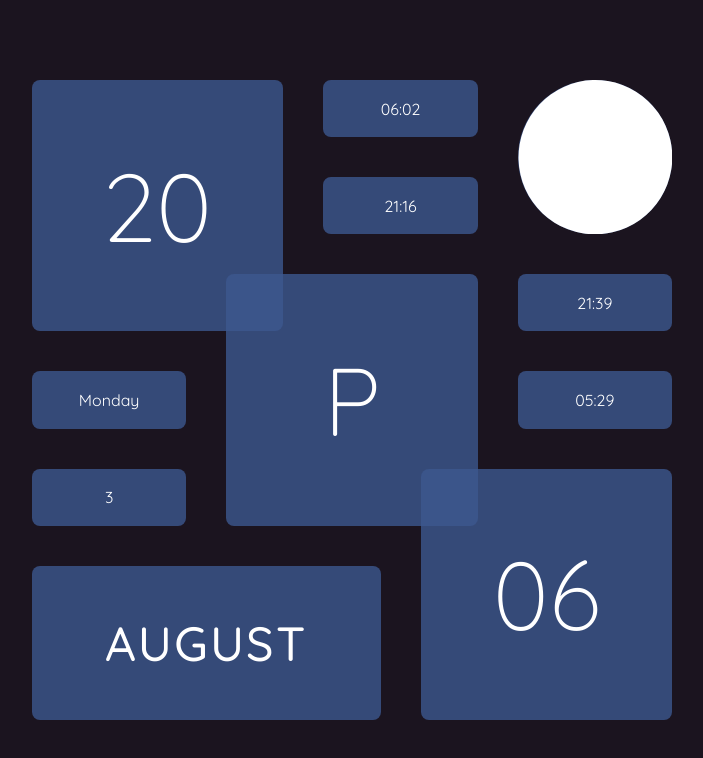
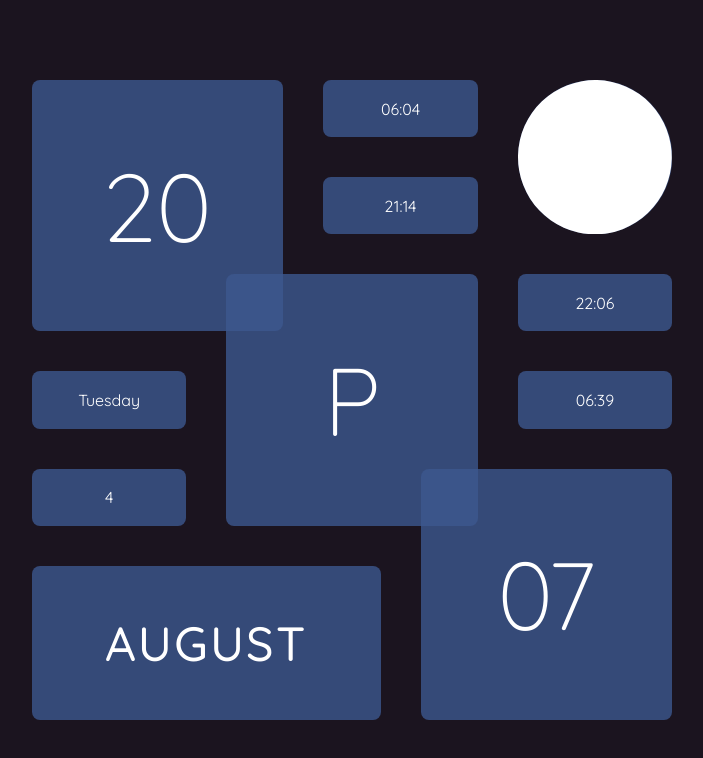
Before and after one commit to g12n/daily, a plain HTML site: page index.html in a window 1280 px wide. Shown: the whole page, without its empty margins (288-991 px from the left). Drawn offline with Linux system fonts and the light colour scheme.

Commit message:
Update gh-pages to output generated at a2783a9

```diff
--- a/index.html
+++ b/index.html
@@ -3,20 +3,20 @@
 <head>
 <meta charset="UTF-8">
 <meta name="viewport" content="width=device-width, initial-scale=1.0">
-<title>20P06</title>
+<title>20P07</title>
 <link href="https://fonts.googleapis.com/css2?family=Quicksand:wght@300;400;500;600;700&display=swap" rel="stylesheet">
 <style>body{margin:0;font-family:Quicksand,sans-serif;font-size:max(14px,calc(0 + 3vmin));background:hsl(280 20% 10%)}.arvelie{display:grid;grid-gap:5vmin;padding:10vmin;margin:auto;justify-content:center;text-align:center;width:100vmin;height:100vmin;grid-template-rows:repeat(7,1fr);grid-template-columns:repeat(7,1fr);box-sizing:border-box}.arvelie span{display:flex;align-items:center;justify-content:center;border-radius:1vmin;background-color:hsl(220deg 40% 40% / .8);color:#fff}.d,.m,.y{font-size:6em;font-weight:300}.y{grid-area:1/1/4/4}.m{grid-area:3/3/6/6}.d{grid-area:5/5/8/8}.day{grid-area:5/1/6/3}.dow{grid-area:4/1/5/3}.month{grid-area:6/1/8/5;font-weight:500;font-size:3em;letter-spacing:.05em;text-transform:uppercase}.sunset{grid-area:2/4/3/6}.sunrise{grid-area:1/4/2/6}.moonset{grid-area:4/6/5/8}.moon-info,.moonrise{grid-area:3/6/4/8}.moon-svg{grid-area:1/6/3/8}.moon-light{fill:#fff}.moon-shadow{fill:hsl(220deg 40% 40% / .8)}</style>
 
 </head>
 <body>
 <div class="arvelie">
-<span class="y">20</span><span class="m">P</span><span class="d">06</span>
+<span class="y">20</span><span class="m">P</span><span class="d">07</span>
 <span class="month">August</span>
-<span class="day">3</span>
-<span class="dow">Monday</span>
-<span class="sunrise">06:02</span><span class="sunset">21:16</span>
-<span class="moonrise">21:39</span><span class="moonset">05:29</span>
-<div class="moon-svg"><svg viewBox="0 0  600 600"><circle class="moon-shadow" cx="300" cy="300" r="300"/><path class="moon-light" d="M 349.3187443794259 4.081664216566594 A 300 300 9.462137917872216 0 1 250.68125562057412 595.9183357834333A 297.9315934563669 300 9.462137917872216 0 1 349.3187443794259 4.081664216566594z" /></svg></div>
+<span class="day">4</span>
+<span class="dow">Tuesday</span>
+<span class="sunrise">06:04</span><span class="sunset">21:14</span>
+<span class="moonrise">22:06</span><span class="moonset">06:39</span>
+<div class="moon-svg"><svg viewBox="0 0  600 600"><circle class="moon-shadow" cx="300" cy="300" r="300"/><path class="moon-light" d="M 307.5769078942001 0.09569781884954409 A 297.94440483334375 300 1.447236702924913 0 1 292.4230921057999 599.9043021811505A 300 300 1.447236702924913 0 1 307.5769078942001 0.09569781884954409z" /></svg></div>
 </div>
 </body>
 </html>
```
